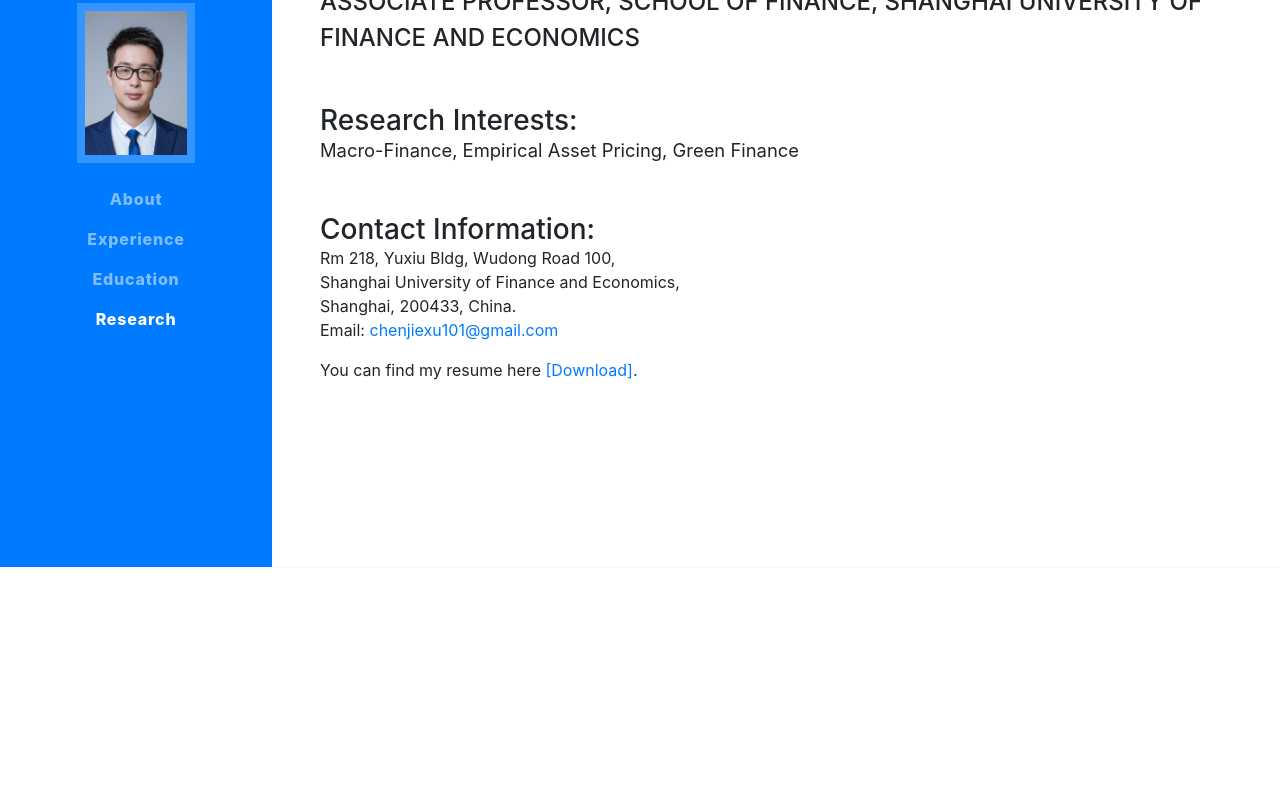
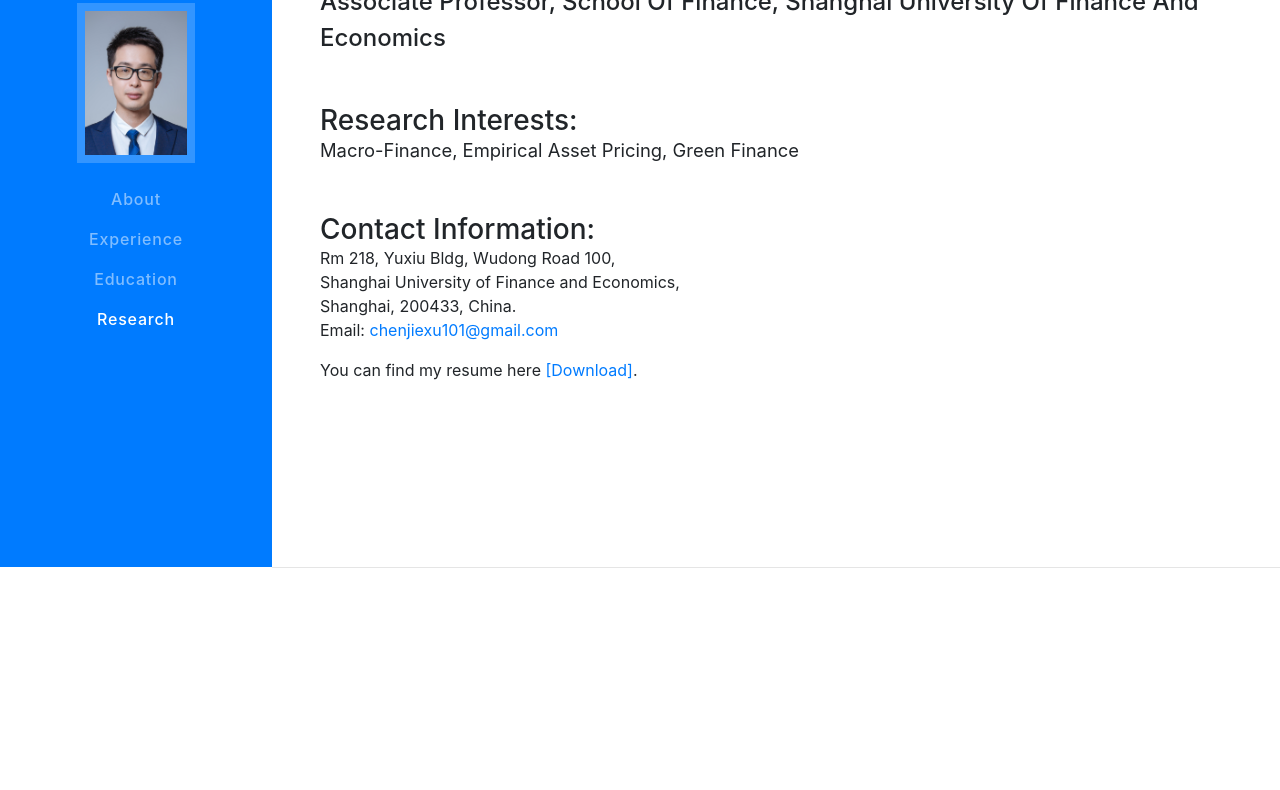
Before and after one commit to chenjie-xu/chenjie-xu.github.io, a website with bundled scripts: page index.html in a window 1280 px wide. Shown: the part 233-1023 px from the top of the page. Built offline with nearby package versions, Linux system fonts and the light colour scheme.

Commit message:
Update index.html

```diff
--- a/index.html
+++ b/index.html
@@ -17,7 +17,7 @@
   <link href="vendor/fontawesome-free/css/all.min.css" rel="stylesheet">
 
   <!-- Custom styles for this template -->
-  <link href="css/resume.min.css" rel="stylesheet">
+  <link href="css/resume.css" rel="stylesheet">
 </head>
 
   <body id="page-top">
```
